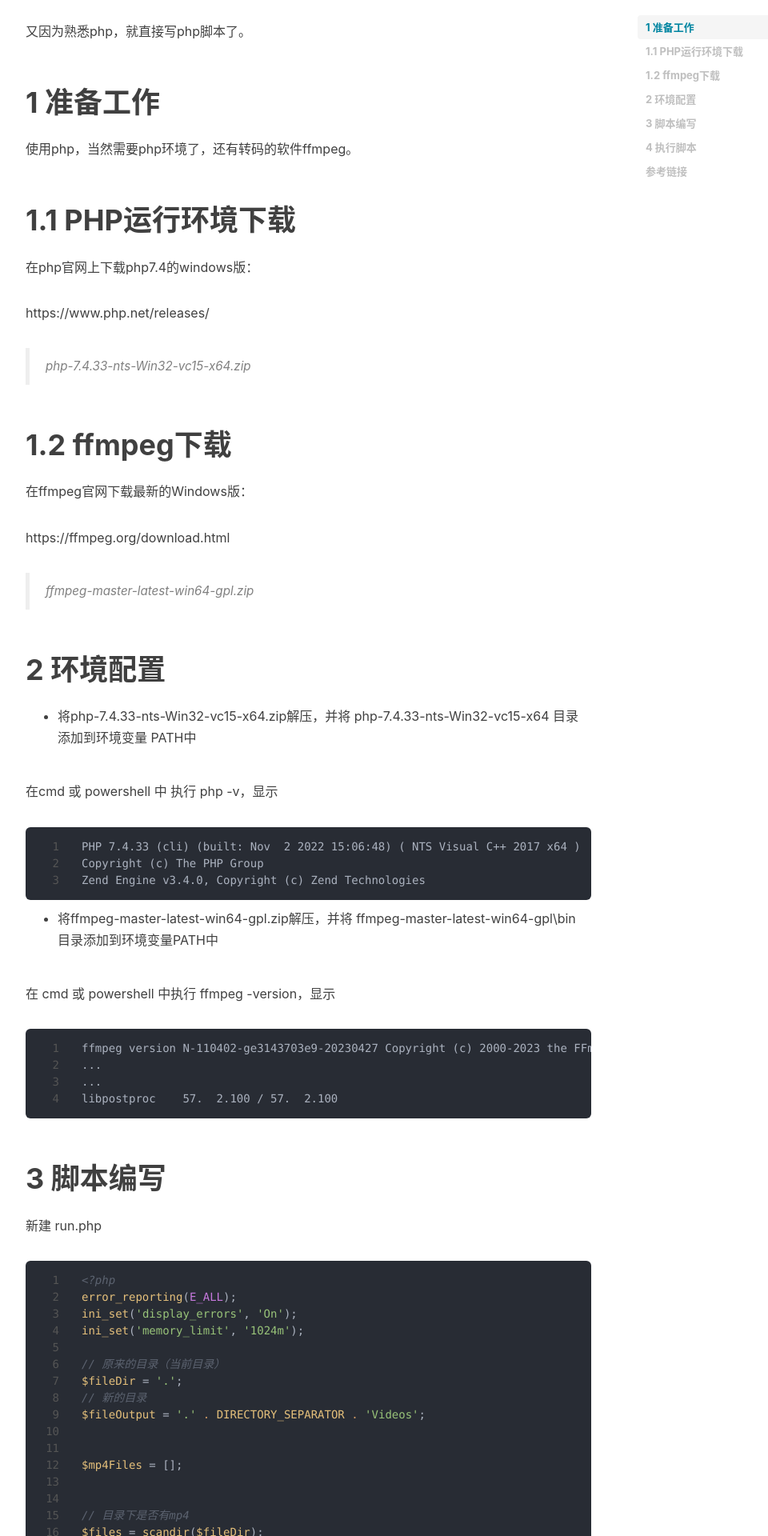
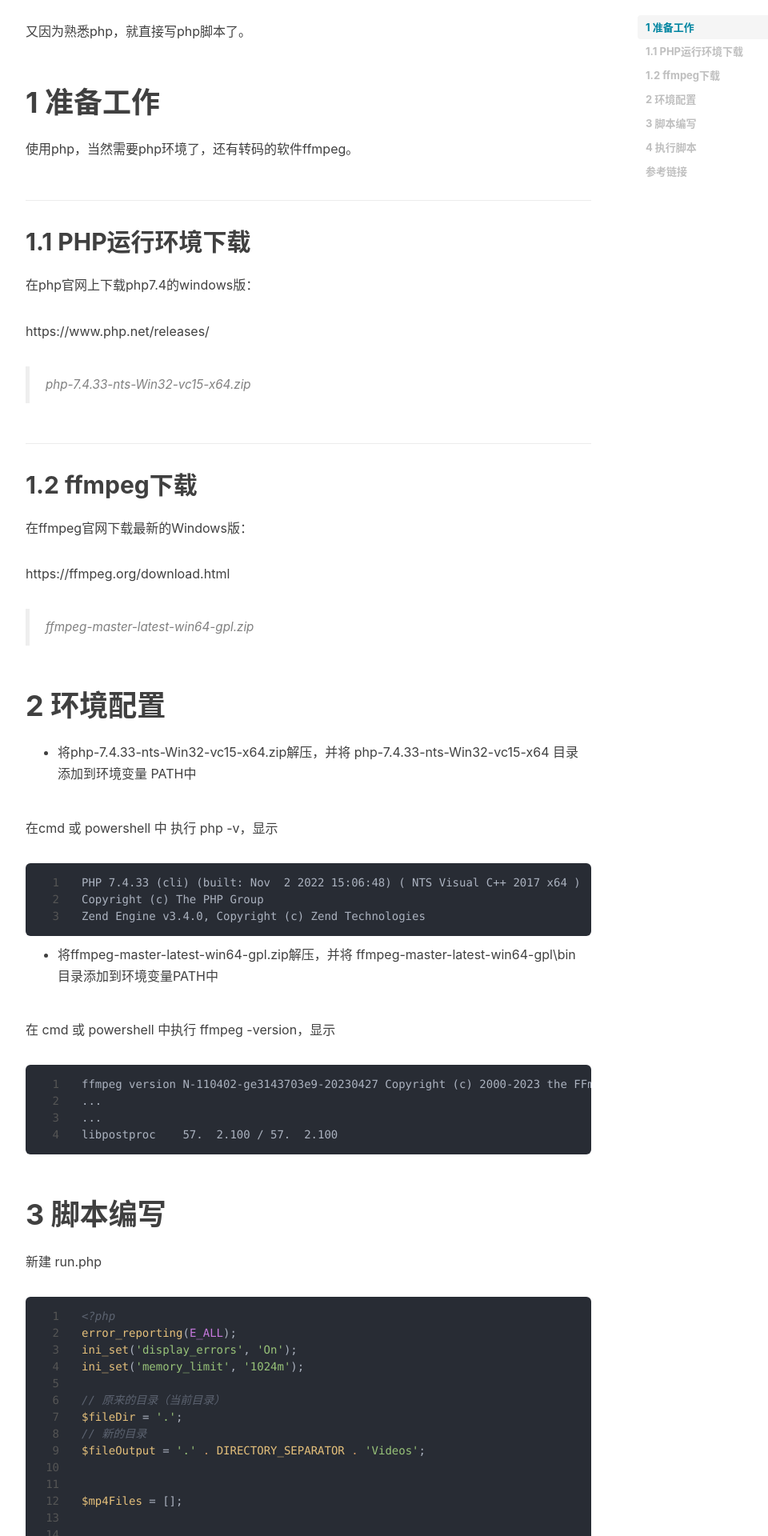
Before and after one commit to tongg112/tongg112.github.io, a Jekyll site: the page built from _posts/2023-07-14-php-ffmpeg.md, in a window 1280 px wide. Shown: the part 604-2524 px from the top of the page at 80% size, without its empty margins (233-1193 px from the left). Built offline with Jekyll 4.4.1, drawn with Linux system fonts in a browser that asks for light colours; nearby versions of some CDN libraries; comment, search, counter and statistics services are not loaded.

Commit message:
php-ffmepg: 更新标题层级

```diff
--- a/_posts/2023-07-14-php-ffmpeg.md
+++ b/_posts/2023-07-14-php-ffmpeg.md
@@ -17,7 +17,7 @@ comments: true
 
 使用php，当然需要php环境了，还有转码的软件ffmpeg。
 
-# 1.1 PHP运行环境下载
+## 1.1 PHP运行环境下载
 
 在php官网上下载php7.4的windows版：
 
@@ -25,7 +25,7 @@ https://www.php.net/releases/
 
 > php-7.4.33-nts-Win32-vc15-x64.zip
 
-# 1.2 ffmpeg下载
+## 1.2 ffmpeg下载
 
 在ffmpeg官网下载最新的Windows版：
 
```
